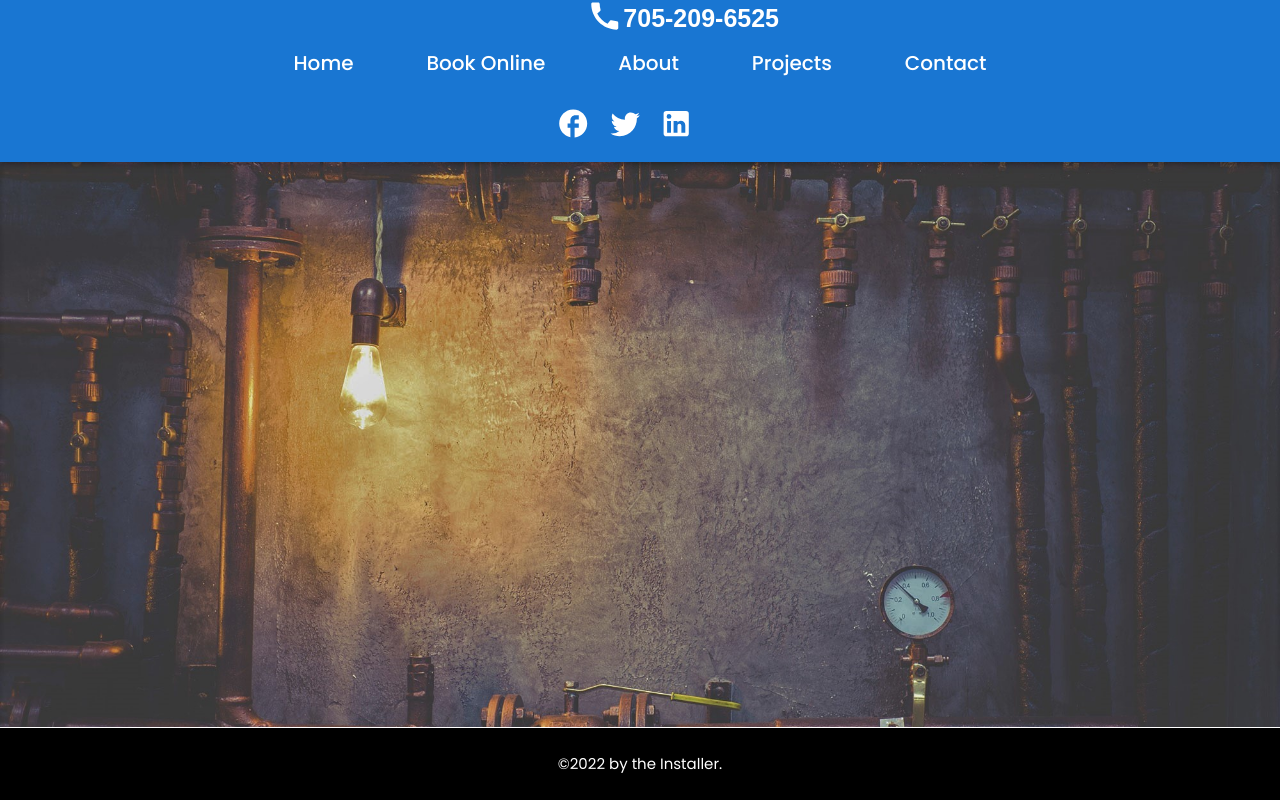
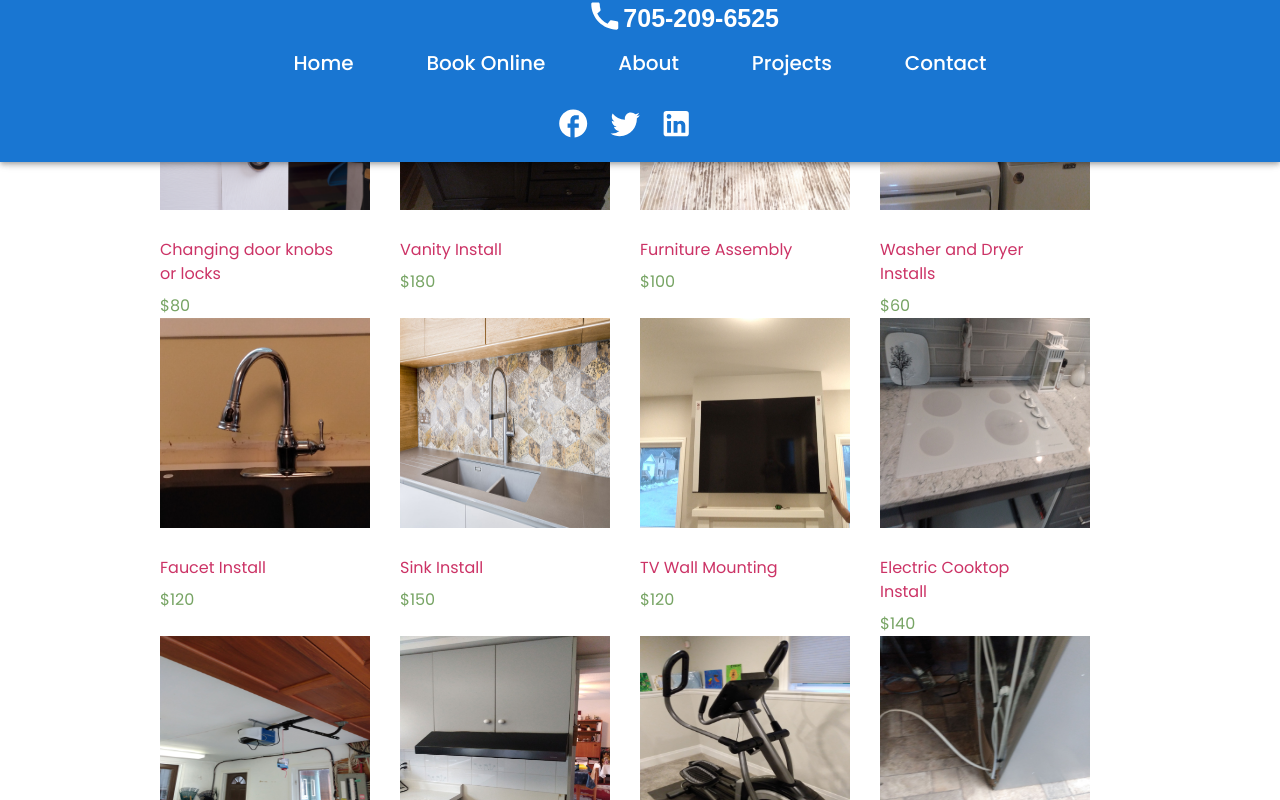
Before and after one commit to buddhathapa12/the-installer-front, a Next.js app: page /shop in a window 1280 px wide. Built offline with nearby package versions, Linux system fonts and the light colour scheme; a web font is replaced by a local one.

Commit message:
THIN-28 shop item listing

```diff
--- /dev/null
+++ b/components/ShopItems/index.tsx
@@ -0,0 +1,23 @@
+import { Box } from "@mui/system";
+import { NextPage } from "next";
+import React from "react";
+import { IProduct } from "../../fixtures/BookOnline/productList";
+import ShopItem from "./item";
+import useStyles from "./styles";
+
+interface IProductData {
+  data: IProduct[];
+}
+
+const ShopItemList: NextPage<IProductData> = (props) => {
+  const styles = useStyles();
+  return (
+    <Box className={styles.productList}>
+      {props.data.map((product, index) => (
+        <ShopItem {...product} key={index} />
+      ))}
+    </Box>
+  );
+};
+
+export default ShopItemList;
--- /dev/null
+++ b/components/ShopItems/item.tsx
@@ -0,0 +1,36 @@
+import React from "react";
+import type { NextPage } from "next";
+import Image from "next/image";
+import Link from "next/link";
+import { Box } from "@mui/system";
+import { IProduct } from "../../fixtures/BookOnline/productList";
+import { Typography } from "@mui/material";
+import useStyles from "./styles";
+
+const ShopItem: NextPage<IProduct> = ({ ...props }) => {
+  const classes = useStyles();
+  return (
+    <Link href={`/products/${props.id}`} passHref>
+      <Box className={classes.itemWrapper} component="a">
+        <Box
+          className={classes.productWrapper}
+          sx={{
+            ":hover": {
+              color: "black",
+            },
+          }}
+        >
+          <Box className={classes.imageWrapper}>
+            <Image src={props.imageUrl} alt={props.name} layout="fill" />
+          </Box>
+          <Box className={classes.contentWrapper}>
+            <Typography className={classes.title}>{props.name}</Typography>
+            <Typography className={classes.price}>${props.price}</Typography>
+          </Box>
+        </Box>
+      </Box>
+    </Link>
+  );
+};
+
+export default ShopItem;
--- /dev/null
+++ b/components/ShopItems/styles.tsx
@@ -0,0 +1,83 @@
+import { Theme } from "@mui/material";
+import { makeStyles } from "@mui/styles";
+
+const useStyles = makeStyles((theme: Theme) => ({
+  productList: {
+    display: "flex",
+    flexDirection: "row",
+    flexWrap: "wrap",
+    justifyContent: "flex-start",
+  },
+  itemWrapper: {
+    flexBasis: 220,
+    flexGrow: 1,
+    [theme.breakpoints.down("md")]: {
+      flexBasis: 320,
+      display: "flex",
+      flex: 1,
+      justifyContent: "space-around",
+    },
+    [theme.breakpoints.down("sm")]: {
+      flexBasis: "100%",
+      display: "flex",
+      flex: 1,
+      justifyContent: "space-around",
+    },
+  },
+  productWrapper: {
+    width: "180px",
+    display: "flex",
+    flexDirection: "column",
+    justifyContent: "center",
+    cursor: "pointer",
+    color: "#c36",
+    [theme.breakpoints.down("md")]: {
+      maxWidth: "320px",
+      display: "flex",
+      flex: 1,
+    },
+    [theme.breakpoints.down("sm")]: {
+      maxWidth: "280px",
+      display: "flex",
+      flex: 1,
+    },
+  },
+  imageWrapper: {
+    height: "210px",
+    width: "210px",
+    overflow: "hidden",
+    position: "relative",
+    marginBottom: 20,
+    [theme.breakpoints.down("md")]: {
+      height: "280px",
+      width: "280px",
+    },
+  },
+  positionRelative: {
+    position: "relative",
+  },
+
+  contentWrapper: {
+    display: "flex",
+    flex: 1,
+    flexDirection: "column",
+    textAlign: "left",
+    alignItems: "flex-start",
+    justifyContent: "center",
+    width: "100%",
+  },
+
+  title: {
+    fontSize: 16,
+    fontWeight: 500,
+    flexWrap: "wrap",
+    padding: "0.5em 0",
+  },
+  price: {
+    fontSize: 14,
+    marginBottom: 20,
+    color: "#77a464",
+  },
+}));
+
+export default useStyles;
--- a/fixtures/BookOnline/productList.ts
+++ b/fixtures/BookOnline/productList.ts
@@ -3,6 +3,7 @@ export interface IProduct {
   imageUrl: string;
   name: string;
   description: string;
+  price?: number;
 }
 
 export const ProductsData: IProduct[] = [
@@ -11,137 +12,160 @@ export const ProductsData: IProduct[] = [
     imageUrl: "/static/images/book-online/products/1.png",
     name: "Changing door knobs or locks",
     description: "changing door knobs or locks from $80",
+    price: 80,
   },
   {
     id: 2,
     imageUrl: "/static/images/book-online/products/2.jpg",
     name: "Vanity Install",
     description: "Vanity Installs from $180",
+    price: 180,
   },
   {
     id: 3,
     imageUrl: "/static/images/book-online/products/3.jpg",
     name: "Furniture Assembly",
     description: "Furniture Assembly from $100",
+    price: 100,
   },
   {
     id: 4,
     imageUrl: "/static/images/book-online/products/4.jpg",
     name: "Washer and Dryer Installs",
     description: "Washer and Dryer Installs from $60",
+    price: 60,
   },
   {
     id: 5,
     imageUrl: "/static/images/book-online/products/5.jpeg",
     name: "Faucet Install",
     description: "Faucet Installs from $120",
+    price: 120,
   },
   {
     id: 6,
     imageUrl: "/static/images/book-online/products/6.jpg",
     name: "Sink Install",
     description: "Sink Installs with faucet from $150",
+    price: 150,
   },
   {
     id: 7,
     imageUrl: "/static/images/book-online/products/7.jpg",
     name: "TV Wall Mounting",
     description: "TV Wall Mounting from $120",
+    price: 120,
   },
   {
     id: 8,
     imageUrl: "/static/images/book-online/products/8.jpg",
     name: "Electric Cooktop Install",
     description: "Electric Cooktop Installs from $140",
+    price: 140,
   },
   {
     id: 9,
     imageUrl: "/static/images/book-online/products/9.jpg",
     name: "Garage Door opener Install",
     description: "Garage Door opener Installs from $140",
+    price: 140,
   },
   {
     id: 10,
     imageUrl: "/static/images/book-online/products/10.jpg",
     name: "Range Hood Install",
     description: "Range Hood Installs from $100",
+    price: 100,
   },
   {
     id: 11,
     imageUrl: "/static/images/book-online/products/11.jpg",
     name: "Exercise Equipment Assembly",
     description: "Exercise Equipment Assembly from $100",
+    price: 100,
   },
   {
     id: 12,
     imageUrl: "/static/images/book-online/products/12.jpg",
     name: "Fridge Waterline Install",
     description: "Fridge Waterline Installs from $100",
+    price: 100,
   },
   {
     id: 13,
     imageUrl: "/static/images/book-online/products/13.jpg",
     name: "Over the Range Microwave Install",
     description: "Over the Range Microwave Installs from $120",
+    price: 100,
   },
   {
     id: 14,
     imageUrl: "/static/images/book-online/products/14.jpg",
     name: "Temporary Shelter Install",
     description: "Temporary Shelter Installs starting from $250",
+    price: 250,
   },
   {
     id: 15,
     imageUrl: "/static/images/book-online/products/15.jpg",
     name: "Built in Oven Install",
     description: "Built in Oven Installs starting from $180",
+    price: 180,
   },
   {
     id: 16,
     imageUrl: "/static/images/book-online/products/16.jpg",
     name: "Dishwasher Install",
     description: "Dishwasher Installs starting from $120",
+    price: 120,
   },
   {
     id: 17,
     imageUrl: "/static/images/book-online/products/17.jpg",
     name: "Toilet install",
     description: "Toilet installs starting from $120",
+    price: 120,
   },
   {
     id: 18,
     imageUrl: "/static/images/book-online/products/18.jpg",
     name: "Shower door Install",
     description: "Shower door Installs from $250",
+    price: 250,
   },
   {
     id: 19,
     imageUrl: "/static/images/book-online/products/19.jpg",
     name: "Awning Install",
     description: "Awning Installs from $150",
+    price: 150,
   },
   {
     id: 20,
     imageUrl: "/static/images/book-online/products/20.jpg",
     name: "Gazebo Install",
     description: "Gazebo Installs from $300 for cloth tops. From $500 for metal top",
+    price: 300,
   },
   {
     id: 21,
     imageUrl: "/static/images/book-online/products/21.jpg",
     name: "Shed assembly",
     description: "Shed assembly from $400",
+    price: 400,
   },
   {
     id: 22,
     imageUrl: "/static/images/book-online/products/22.jpg",
     name: "Electric Hot water tank install",
     description: "Electric Hot water tank installs from $180",
+    price: 180,
   },
   {
     id: 23,
     imageUrl: "/static/images/book-online/products/23.jpg",
     name: "Plumbing type services.",
     description: "Tell us what you need and we will give you a fair price.",
+    price: 0,
   },
 ];
--- a/pages/shop.tsx
+++ /dev/null
@@ -1,7 +0,0 @@
-import React from "react";
-
-const Shop = () => {
-  return <div>Shop</div>;
-};
-
-export default Shop;
--- /dev/null
+++ b/pages/shop/index.tsx
@@ -0,0 +1,18 @@
+import { Box } from "@mui/system";
+import React from "react";
+import ShopItemList from "../../components/ShopItems";
+import { ProductsData } from "../../fixtures/BookOnline/productList";
+import useStyles from "../../utils/shop";
+
+const Shop = () => {
+  const styles = useStyles();
+  return (
+    <Box width={1} height={1} className={styles.container}>
+      <Box className={styles.wrapper}>
+        <ShopItemList data={ProductsData} />
+      </Box>
+    </Box>
+  );
+};
+
+export default Shop;
--- /dev/null
+++ b/utils/shop/index.tsx
@@ -0,0 +1,15 @@
+import { Theme } from "@mui/material";
+import { makeStyles } from "@mui/styles";
+
+const useStyles = makeStyles((theme: Theme) => ({
+  container: {
+    backgroundColor: "white",
+    display: "flex",
+    justifyContent: "center",
+  },
+  wrapper: {
+    maxWidth: "960px",
+  },
+}));
+
+export default useStyles;
```
